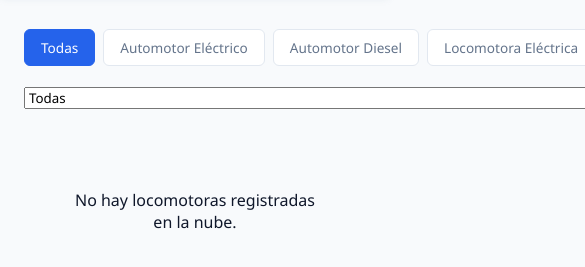
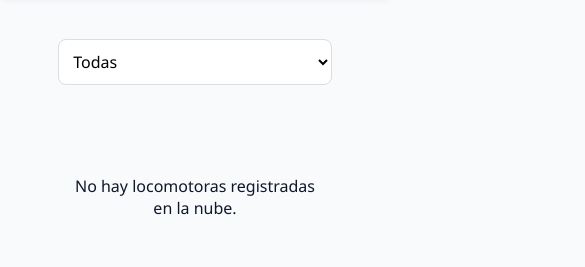
Before and after one commit to ercamoon/ercamoon.github.io, a plain HTML site: page locobase/index.html in a window 390 px wide. Shown: the part 167-434 px from the top of the page, 585 px wide, since content can reach past the window. Drawn offline with nearby package versions, Linux system fonts and the light colour scheme; no server answers.

Commit message:
Update style.css

```diff
--- a/locobase/style.css
+++ b/locobase/style.css
@@ -523,3 +523,23 @@ body {
     padding: 0.55rem 1rem;
     font-size: 0.85rem;
 }
+
+/* Ocultamos el select en escritorio */
+.mobile-category-select { display: none; }
+
+@media (max-width: 600px) {
+    /* Ocultamos los botones en móvil */
+    .categories-tabs { display: none; }
+
+    /* Mostramos y centramos el select */
+    .mobile-category-select {
+        display: block;
+        width: 80%;
+        margin: 10px auto; /* Centrado */
+        padding: 10px;
+        border-radius: 8px;
+        border: 1px solid #ddd;
+        background: white;
+        font-size: 16px;
+    }
+}
```
